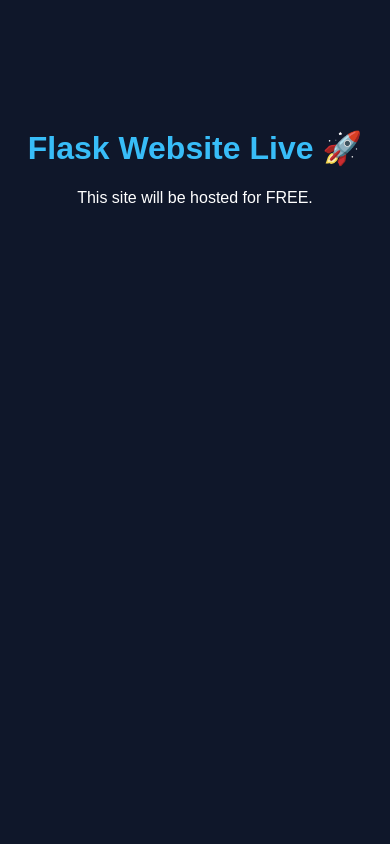
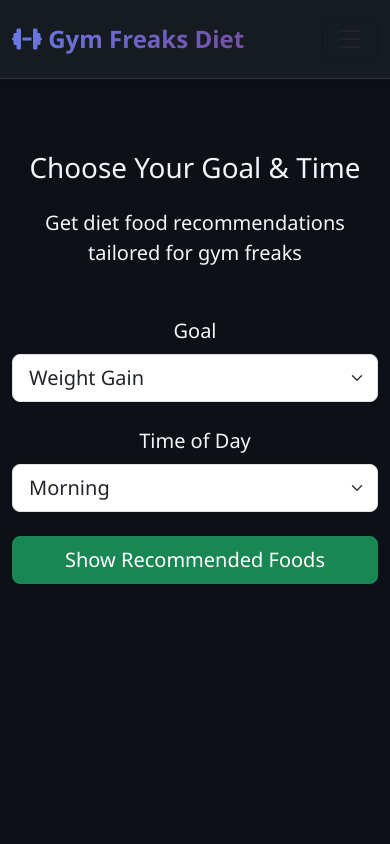
Before and after one commit to Vijay-Sarathi-R-S/flask-free-hosting, a Flask app: page / in a window 390 px wide. Run offline with Flask 3, Linux system fonts and the light colour scheme.

Commit message:
Add files via upload

```diff
--- a/app.py
+++ b/app.py
@@ -1,10 +1,124 @@
-from flask import Flask, render_template
+from flask import Flask, render_template, request, redirect, url_for, session
+from flask_sqlalchemy import SQLAlchemy
+from datetime import datetime
 
 app = Flask(__name__)
+app.secret_key = 'this-is-my-gym-diet-app-secret-2025'
 
-@app.route("/")
+# Database configuration
+app.config['SQLALCHEMY_DATABASE_URI'] = 'sqlite:///orders.db'
+app.config['SQLALCHEMY_TRACK_MODIFICATIONS'] = False
+
+# Create db instance
+db = SQLAlchemy(app)
+
+# Define the model right here (no separate file needed)
+class Order(db.Model):
+    id = db.Column(db.Integer, primary_key=True)
+    item_name = db.Column(db.String(100))
+    item_price = db.Column(db.Float)
+    created_at = db.Column(db.DateTime, server_default=db.func.now())
+
+# Create tables if they don't exist
+with app.app_context():
+    db.create_all()
+
+# Food data
+foods = {
+    'morning': {
+        'weight_gain': [
+            {'name': 'Oatmeal with Nuts & Banana', 'price': 180, 'desc': 'High-calorie breakfast for bulking', 'image': 'https://images.unsplash.com/photo-1512621776951-a57141f2eefd?w=800'},
+            {'name': 'Protein Pancakes', 'price': 220, 'desc': 'Whey protein + oats', 'image': 'https://images.unsplash.com/photo-1565299624946-b28f40a0ae38?w=800'},
+            {'name': 'Eggs & Whole Wheat Toast', 'price': 190, 'desc': 'Protein + carbs', 'image': 'https://images.unsplash.com/photo-1525351326368-efbb5cb6814d?w=800'}
+        ],
+        'weight_loss': [
+            {'name': 'Green Smoothie Bowl', 'price': 120, 'desc': 'Spinach, kale, low-fat yogurt', 'image': 'https://images.unsplash.com/photo-1546039907-7fa05f864c02?w=800'},
+            {'name': 'Boiled Egg Whites', 'price': 100, 'desc': 'High protein, low calorie', 'image': 'https://images.unsplash.com/photo-1582728720176-0f7e5e0e5c0e?w=800'},
+            {'name': 'Oats with Berries', 'price': 140, 'desc': 'Light and filling', 'image': 'https://images.unsplash.com/photo-1512621776951-a57141f2eefd?w=800'}
+        ]
+    },
+    'afternoon': {
+        'weight_gain': [
+            {'name': 'Chicken Rice Bowl', 'price': 280, 'desc': 'Grilled chicken + brown rice', 'image': 'https://images.unsplash.com/photo-1565299624946-b28f40a0ae38?w=800'},
+            {'name': 'Peanut Butter Banana Sandwich', 'price': 200, 'desc': 'Calorie dense snack', 'image': 'https://images.unsplash.com/photo-1559054663-e8d23213f55c?w=800'},
+            {'name': 'Tuna Salad Wrap', 'price': 250, 'desc': 'Protein + healthy fats', 'image': 'https://images.unsplash.com/photo-1627308594178-35e991e28a0a?w=800'}
+        ],
+        'weight_loss': [
+            {'name': 'Grilled Chicken Salad', 'price': 180, 'desc': 'Low-fat dressing', 'image': 'https://images.unsplash.com/photo-1505253758473-96b7015fcd40?w=800'},
+            {'name': 'Vegetable Stir Fry', 'price': 150, 'desc': 'No oil, high fiber', 'image': 'https://images.unsplash.com/photo-1511688878353-3a2f5be94cd7?w=800'},
+            {'name': 'Quinoa & Veggie Bowl', 'price': 200, 'desc': 'Balanced & light', 'image': 'https://images.unsplash.com/photo-1512621776951-a57141f2eefd?w=800'}
+        ]
+    },
+    'evening': {
+        'weight_gain': [
+            {'name': 'Beef & Sweet Potato', 'price': 320, 'desc': 'High protein & carbs', 'image': 'https://images.unsplash.com/photo-1606857521015-7f9fcf423740?w=800'},
+            {'name': 'Mass Gainer Shake', 'price': 250, 'desc': 'Quick post-workout calories', 'image': 'https://images.unsplash.com/photo-1570545887596-2a6a3e0e4a9a?w=800'},
+            {'name': 'Greek Yogurt with Honey & Nuts', 'price': 220, 'desc': 'Recovery meal', 'image': 'https://images.unsplash.com/photo-1562440499-64c9a0a8c0e9?w=800'}
+        ],
+        'weight_loss': [
+            {'name': 'Grilled Fish', 'price': 220, 'desc': 'Omega-3 rich', 'image': 'https://images.unsplash.com/photo-1627308594178-35e991e28a0a?w=800'},
+            {'name': 'Cottage Cheese & Cucumber', 'price': 140, 'desc': 'Low calorie protein', 'image': 'https://images.unsplash.com/photo-1565299624946-b28f40a0ae38?w=800'},
+            {'name': 'Herbal Tea & Fruit Plate', 'price': 90, 'desc': 'Light evening snack', 'image': 'https://images.unsplash.com/photo-1551024601-bec78aea704b?w=800'}
+        ]
+    }
+}
+
+@app.route('/')
 def home():
-    return render_template("index.html")
+    return render_template('index.html')
 
-if __name__ == "__main__":
+@app.route('/recommend', methods=['POST'])
+def recommend():
+    goal = request.form.get('goal')
+    time_of_day = request.form.get('time')
+
+    if not goal or not time_of_day:
+        return redirect(url_for('home'))
+
+    menu = foods.get(time_of_day, {}).get(goal, [])
+    return render_template('menu.html', menu=menu, goal=goal.capitalize(), time=time_of_day.capitalize())
+
+@app.route('/add_to_cart', methods=['POST'])
+def add_to_cart():
+    try:
+        item = {
+            'name': request.form.get('item'),
+            'price': float(request.form.get('price')),
+            'image': request.form.get('image')
+        }
+        session['cart'] = item  # single item only
+        return redirect(url_for('cart'))
+    except (TypeError, ValueError):
+        return "Invalid selection. Please try again.", 400
+
+@app.route('/cart')
+def cart():
+    cart_item = session.get('cart')
+    if not cart_item:
+        return redirect(url_for('home'))
+    return render_template('cart.html', cart_item=cart_item, total=cart_item['price'])
+
+@app.route('/confirm_order', methods=['POST'])
+def confirm_order():
+    cart_item = session.get('cart')
+    if not cart_item:
+        return redirect(url_for('home'))
+
+    new_order = Order(
+        item_name=cart_item['name'],
+        item_price=cart_item['price']
+    )
+    db.session.add(new_order)
+    db.session.commit()
+
+    session.pop('cart', None)
+
+    return redirect(url_for('confirmation', order_id=new_order.id))
+
+@app.route('/confirmation/<int:order_id>')
+def confirmation(order_id):
+    order = Order.query.get_or_404(order_id)
+    return render_template('confirmation.html', order=order)
+
+if __name__ == '__main__':
     app.run(debug=True)
--- a/requirements.txt
+++ b/requirements.txt
@@ -1,2 +1,3 @@
 flask
 gunicorn
+flask-sqlalchemy
--- a/static/style.css
+++ b/static/style.css
@@ -1,11 +1,14 @@
 body {
-    background-color: #0f172a;
-    color: white;
-    font-family: Arial, sans-serif;
-    text-align: center;
-    padding-top: 100px;
+    background-color: #f8f9fa;
 }
-
-h1 {
-    color: #38bdf8;
+.navbar-brand {
+    font-weight: bold;
 }
+.card:hover {
+    transform: translateY(-5px);
+    transition: all 0.2s;
+}
+.btn-success {
+    background-color: #198754;
+    border-color: #198754;
+}
--- /dev/null
+++ b/templates/base.html
@@ -0,0 +1,373 @@
+<!DOCTYPE html>
+<html lang="en" data-theme="dark">
+<head>
+    <meta charset="UTF-8">
+    <meta name="viewport" content="width=device-width, initial-scale=1.0">
+    <title>{% block title %}Gym Diet App{% endblock %}</title>
+    <link href="https://cdn.jsdelivr.net/npm/bootstrap@5.3.3/dist/css/bootstrap.min.css" rel="stylesheet">
+    <link rel="stylesheet" href="https://cdnjs.cloudflare.com/ajax/libs/font-awesome/6.4.0/css/all.min.css">
+    <link rel="stylesheet" href="{{ url_for('static', filename='style.css') }}">
+    <style>
+        /* Loading Screen Styles */
+        #loading-screen {
+            position: fixed;
+            top: 0;
+            left: 0;
+            width: 100%;
+            height: 100%;
+            background: linear-gradient(135deg, #667eea 0%, #764ba2 100%);
+            display: flex;
+            flex-direction: column;
+            justify-content: center;
+            align-items: center;
+            z-index: 9999;
+            transition: opacity 0.5s ease-out;
+        }
+
+        #loading-screen.fade-out {
+            opacity: 0;
+            pointer-events: none;
+        }
+
+        .loader-logo {
+            font-size: 3.5rem;
+            font-weight: 800;
+            color: white;
+            margin-bottom: 2rem;
+            text-shadow: 0 0 20px rgba(255,255,255,0.5);
+            animation: pulse 2s ease-in-out infinite;
+        }
+
+        .loading-quote {
+            color: white;
+            font-size: 1.2rem;
+            font-style: italic;
+            text-align: center;
+            max-width: 600px;
+            padding: 0 20px;
+            opacity: 0.9;
+            animation: fadeInOut 4s ease-in-out infinite;
+        }
+
+        .loading-bar {
+            width: 300px;
+            height: 4px;
+            background: rgba(255,255,255,0.2);
+            border-radius: 10px;
+            overflow: hidden;
+            margin-top: 2rem;
+        }
+
+        .loading-progress {
+            height: 100%;
+            background: white;
+            border-radius: 10px;
+            animation: loading 2s ease-in-out infinite;
+        }
+
+        @keyframes loading {
+            0% { width: 0%; }
+            50% { width: 70%; }
+            100% { width: 100%; }
+        }
+
+        @keyframes pulse {
+            0%, 100% { transform: scale(1); }
+            50% { transform: scale(1.05); }
+        }
+
+        @keyframes fadeInOut {
+            0%, 100% { opacity: 0.7; }
+            50% { opacity: 1; }
+        }
+
+        /* Theme Variables */
+        :root[data-theme="light"] {
+            --bg-primary: #f8f9fa;
+            --bg-secondary: #ffffff;
+            --text-primary: #212529;
+            --text-secondary: #6c757d;
+            --border-color: #dee2e6;
+            --navbar-bg: #ffffff;
+            --navbar-text: #212529;
+            --card-bg: #ffffff;
+            --shadow: 0 2px 8px rgba(0,0,0,0.1);
+        }
+
+        :root[data-theme="dark"] {
+            --bg-primary: #0d1117;
+            --bg-secondary: #161b22;
+            --text-primary: #f0f6fc;
+            --text-secondary: #8b949e;
+            --border-color: #30363d;
+            --navbar-bg: #161b22;
+            --navbar-text: #f0f6fc;
+            --card-bg: #161b22;
+            --shadow: 0 2px 8px rgba(0,0,0,0.3);
+        }
+
+        /* Global Styles */
+        * {
+            transition: background-color 0.3s ease, color 0.3s ease;
+        }
+
+        body {
+            background-color: var(--bg-primary);
+            color: var(--text-primary);
+            font-family: 'Segoe UI', Tahoma, Geneva, Verdana, sans-serif;
+            min-height: 100vh;
+        }
+
+        /* Enhanced Navbar */
+        .navbar {
+            background-color: var(--navbar-bg) !important;
+            box-shadow: var(--shadow);
+            padding: 1rem 0;
+            border-bottom: 1px solid var(--border-color);
+        }
+
+        .navbar-brand {
+            font-size: 1.5rem;
+            font-weight: 700;
+            color: var(--navbar-text) !important;
+            background: linear-gradient(135deg, #667eea 0%, #764ba2 100%);
+            -webkit-background-clip: text;
+            -webkit-text-fill-color: transparent;
+            background-clip: text;
+        }
+
+        .nav-link {
+            color: var(--text-primary) !important;
+            font-weight: 500;
+            margin: 0 0.5rem;
+            position: relative;
+            transition: all 0.3s ease;
+        }
+
+        .nav-link:hover {
+            color: #667eea !important;
+            transform: translateY(-2px);
+        }
+
+        .nav-link::after {
+            content: '';
+            position: absolute;
+            bottom: -5px;
+            left: 0;
+            width: 0;
+            height: 2px;
+            background: linear-gradient(135deg, #667eea 0%, #764ba2 100%);
+            transition: width 0.3s ease;
+        }
+
+        .nav-link:hover::after {
+            width: 100%;
+        }
+
+        /* Theme Toggle Button */
+        .theme-toggle {
+            background: transparent;
+            border: 2px solid var(--border-color);
+            color: var(--text-primary);
+            width: 45px;
+            height: 45px;
+            border-radius: 50%;
+            display: flex;
+            align-items: center;
+            justify-content: center;
+            cursor: pointer;
+            transition: all 0.3s ease;
+            margin-left: 1rem;
+        }
+
+        .theme-toggle:hover {
+            background: linear-gradient(135deg, #667eea 0%, #764ba2 100%);
+            border-color: transparent;
+            color: white;
+            transform: rotate(180deg);
+        }
+
+        /* Cart Badge */
+        .cart-badge {
+            background: linear-gradient(135deg, #667eea 0%, #764ba2 100%);
+            border-radius: 50%;
+            padding: 0.25rem 0.5rem;
+            font-size: 0.75rem;
+            margin-left: 0.5rem;
+        }
+
+        /* Container Enhancements */
+        .container {
+            max-width: 1200px;
+        }
+
+        /* Card Styles */
+        .card {
+            background-color: var(--card-bg);
+            border: 1px solid var(--border-color);
+            box-shadow: var(--shadow);
+            transition: all 0.3s ease;
+        }
+
+        .card:hover {
+            transform: translateY(-5px);
+            box-shadow: 0 8px 16px rgba(102, 126, 234, 0.2);
+        }
+
+        /* Scrollbar Styling */
+        ::-webkit-scrollbar {
+            width: 10px;
+        }
+
+        ::-webkit-scrollbar-track {
+            background: var(--bg-secondary);
+        }
+
+        ::-webkit-scrollbar-thumb {
+            background: linear-gradient(135deg, #667eea 0%, #764ba2 100%);
+            border-radius: 10px;
+        }
+
+        ::-webkit-scrollbar-thumb:hover {
+            background: linear-gradient(135deg, #764ba2 0%, #667eea 100%);
+        }
+
+        /* Animated Background Gradient */
+        @keyframes gradientShift {
+            0% { background-position: 0% 50%; }
+            50% { background-position: 100% 50%; }
+            100% { background-position: 0% 50%; }
+        }
+
+        .gradient-bg {
+            background: linear-gradient(270deg, var(--bg-primary), var(--bg-secondary));
+            background-size: 200% 200%;
+            animation: gradientShift 15s ease infinite;
+        }
+    </style>
+</head>
+<body>
+    <!-- Loading Screen -->
+    <div id="loading-screen">
+        <div class="loader-logo">
+            <i class="fas fa-dumbbell"></i> GYM FREAKS
+        </div>
+        <div class="loading-quote" id="loading-quote">
+            "The only bad workout is the one that didn't happen."
+        </div>
+        <div class="loading-bar">
+            <div class="loading-progress"></div>
+        </div>
+    </div>
+
+    <!-- Navigation -->
+    <nav class="navbar navbar-expand-lg">
+        <div class="container">
+            <a class="navbar-brand" href="/">
+                <i class="fas fa-dumbbell"></i> Gym Freaks Diet
+            </a>
+            <button class="navbar-toggler" type="button" data-bs-toggle="collapse" data-bs-target="#navbarNav">
+                <span class="navbar-toggler-icon"></span>
+            </button>
+            <div class="collapse navbar-collapse" id="navbarNav">
+                <ul class="navbar-nav ms-auto align-items-center">
+                    <li class="nav-item">
+                        <a class="nav-link" href="/">
+                            <i class="fas fa-home"></i> Home
+                        </a>
+                    </li>
+                    <li class="nav-item">
+                        <a class="nav-link" href="/cart">
+                            <i class="fas fa-shopping-cart"></i> Cart
+                            {% if session.cart %}
+                                <span class="cart-badge">1</span>
+                            {% endif %}
+                        </a>
+                    </li>
+                    <li class="nav-item">
+                        <button class="theme-toggle" id="themeToggle" aria-label="Toggle theme">
+                            <i class="fas fa-moon" id="themeIcon"></i>
+                        </button>
+                    </li>
+                </ul>
+            </div>
+        </div>
+    </nav>
+
+    <!-- Main Content -->
+    <div class="container mt-4">
+        {% block content %}{% endblock %}
+    </div>
+
+    <script src="https://cdn.jsdelivr.net/npm/bootstrap@5.3.3/dist/js/bootstrap.bundle.min.js"></script>
+    <script>
+        // Loading Screen
+        const quotes = [
+            '"The only bad workout is the one that didn\'t happen."',
+            '"Your body can stand almost anything. It\'s your mind you have to convince."',
+            '"Success isn\'t always about greatness. It\'s about consistency."',
+            '"The pain you feel today will be the strength you feel tomorrow."',
+            '"Believe in yourself and all that you are."',
+            '"Fitness is not about being better than someone else. It\'s about being better than you used to be."'
+        ];
+
+        const loadingQuote = document.getElementById('loading-quote');
+        const randomQuote = quotes[Math.floor(Math.random() * quotes.length)];
+        loadingQuote.textContent = randomQuote;
+
+        window.addEventListener('load', function() {
+            setTimeout(() => {
+                document.getElementById('loading-screen').classList.add('fade-out');
+                setTimeout(() => {
+                    document.getElementById('loading-screen').style.display = 'none';
+                }, 500);
+            }, 2000);
+        });
+
+        // Theme Toggle
+        const themeToggle = document.getElementById('themeToggle');
+        const themeIcon = document.getElementById('themeIcon');
+        const html = document.documentElement;
+
+        // Check for saved theme preference or default to 'dark'
+        const currentTheme = localStorage.getItem('theme') || 'dark';
+        html.setAttribute('data-theme', currentTheme);
+        updateThemeIcon(currentTheme);
+
+        themeToggle.addEventListener('click', function() {
+            const currentTheme = html.getAttribute('data-theme');
+            const newTheme = currentTheme === 'dark' ? 'light' : 'dark';
+
+            html.setAttribute('data-theme', newTheme);
+            localStorage.setItem('theme', newTheme);
+            updateThemeIcon(newTheme);
+        });
+
+        function updateThemeIcon(theme) {
+            if (theme === 'dark') {
+                themeIcon.classList.remove('fa-sun');
+                themeIcon.classList.add('fa-moon');
+            } else {
+                themeIcon.classList.remove('fa-moon');
+                themeIcon.classList.add('fa-sun');
+            }
+        }
+
+        // Navbar scroll effect
+        let lastScroll = 0;
+        const navbar = document.querySelector('.navbar');
+
+        window.addEventListener('scroll', () => {
+            const currentScroll = window.pageYOffset;
+
+            if (currentScroll > 50) {
+                navbar.style.padding = '0.5rem 0';
+            } else {
+                navbar.style.padding = '1rem 0';
+            }
+
+            lastScroll = currentScroll;
+        });
+    </script>
+</body>
+</html>
--- a/templates/index.html
+++ b/templates/index.html
@@ -1,11 +1,27 @@
-<!DOCTYPE html>
-<html>
-<head>
-    <title>My First Flask Site</title>
-    <link rel="stylesheet" href="{{ url_for('static', filename='style.css') }}">
-</head>
-<body>
-    <h1>Flask Website Live 🚀</h1>
-    <p>This site will be hosted for FREE.</p>
-</body>
-</html>
+{% extends 'base.html' %}
+{% block title %}Home{% endblock %}
+{% block content %}
+    <div class="text-center py-5">
+        <h1 class="mb-4">Choose Your Goal & Time</h1>
+        <p class="lead mb-5">Get diet food recommendations tailored for gym freaks</p>
+
+        <form action="/recommend" method="post" class="col-md-6 mx-auto">
+            <div class="mb-4">
+                <label for="goal" class="form-label fs-5">Goal</label>
+                <select class="form-select form-select-lg" name="goal" id="goal">
+                    <option value="weight_gain">Weight Gain</option>
+                    <option value="weight_loss">Weight Loss</option>
+                </select>
+            </div>
+            <div class="mb-4">
+                <label for="time" class="form-label fs-5">Time of Day</label>
+                <select class="form-select form-select-lg" name="time" id="time">
+                    <option value="morning">Morning</option>
+                    <option value="afternoon">Afternoon</option>
+                    <option value="evening">Evening</option>
+                </select>
+            </div>
+            <button type="submit" class="btn btn-success btn-lg w-100">Show Recommended Foods</button>
+        </form>
+    </div>
+{% endblock %}
```
Also changed, not shown: templates/cart.html (added, +29 -0 lines), templates/confirmation.html (added, +19 -0 lines), templates/menu.html (added, +26 -0 lines).
